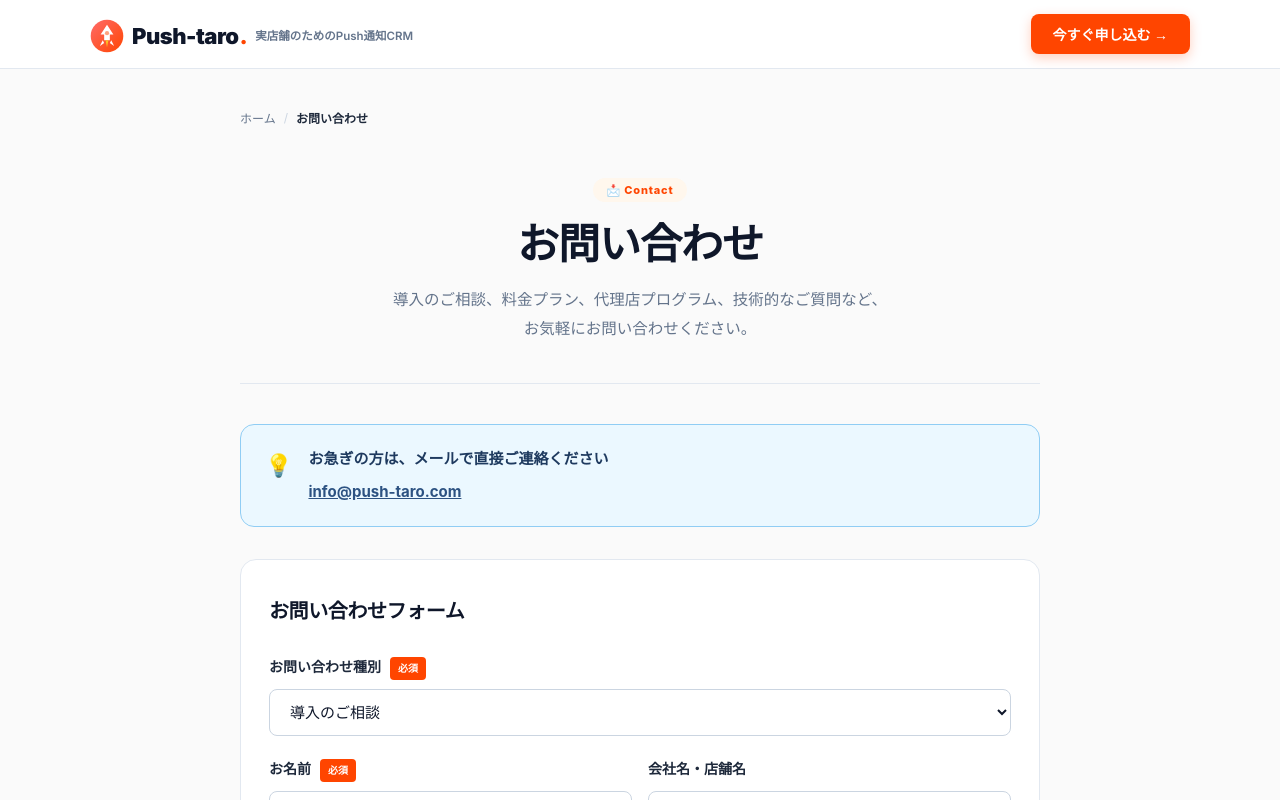
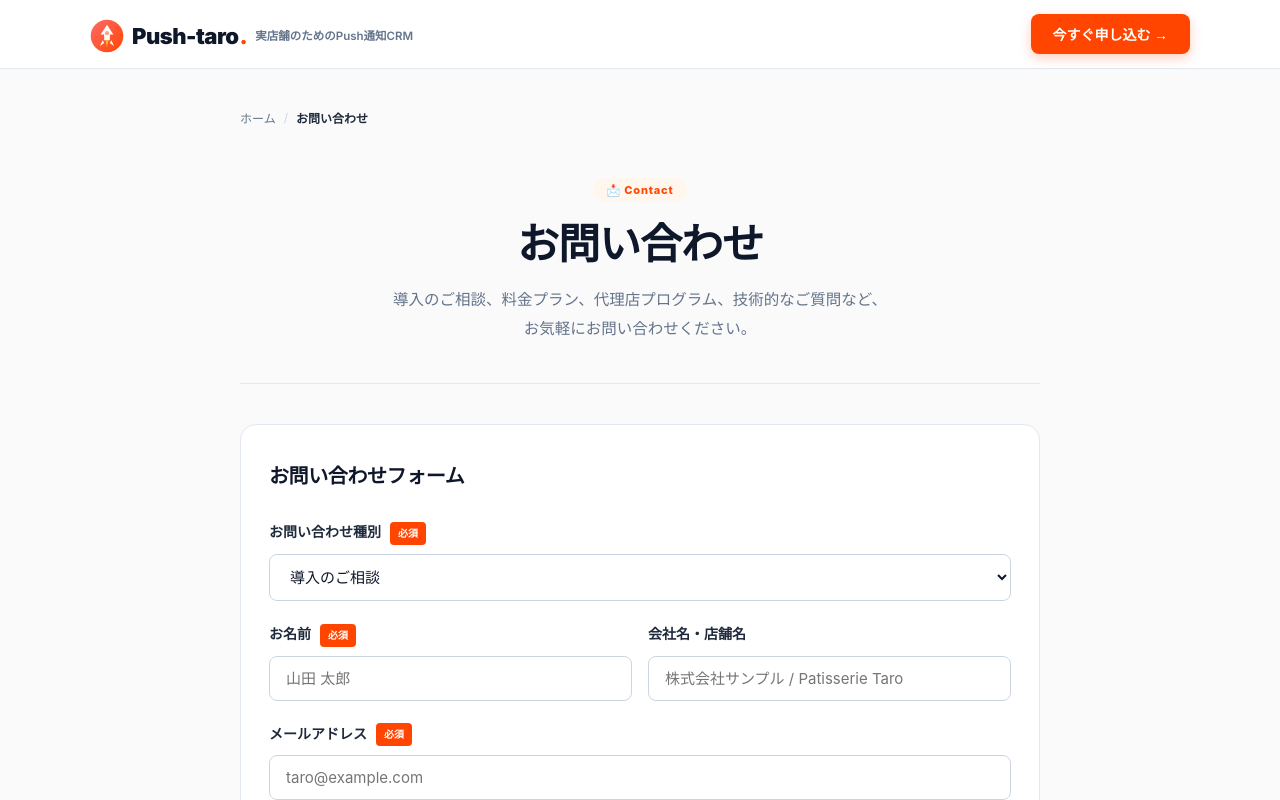
Before and after one commit to thellcishii-lang/push-taro, a Next.js app: page /contact in a window 1280 px wide. Shown: the top 800 px of the page. Built offline with nearby package versions, Linux system fonts and the light colour scheme; no server answers.

Commit message:
Update ContactClient.tsx

```diff
--- a/app/contact/ContactClient.tsx
+++ b/app/contact/ContactClient.tsx
@@ -75,15 +75,6 @@ export default function ContactClient() {
         </div>
 
         <div className="c-content">
-
-          {/* お急ぎの方 */}
-          <div className="c-callout">
-            <span className="c-callout-icon">💡</span>
-            <div>
-              <strong>お急ぎの方は、メールで直接ご連絡ください</strong>
-              <p><a href="mailto:info@push-taro.com">info@push-taro.com</a></p>
-            </div>
-          </div>
 
           {/* フォーム */}
           {submitted ? (
```
